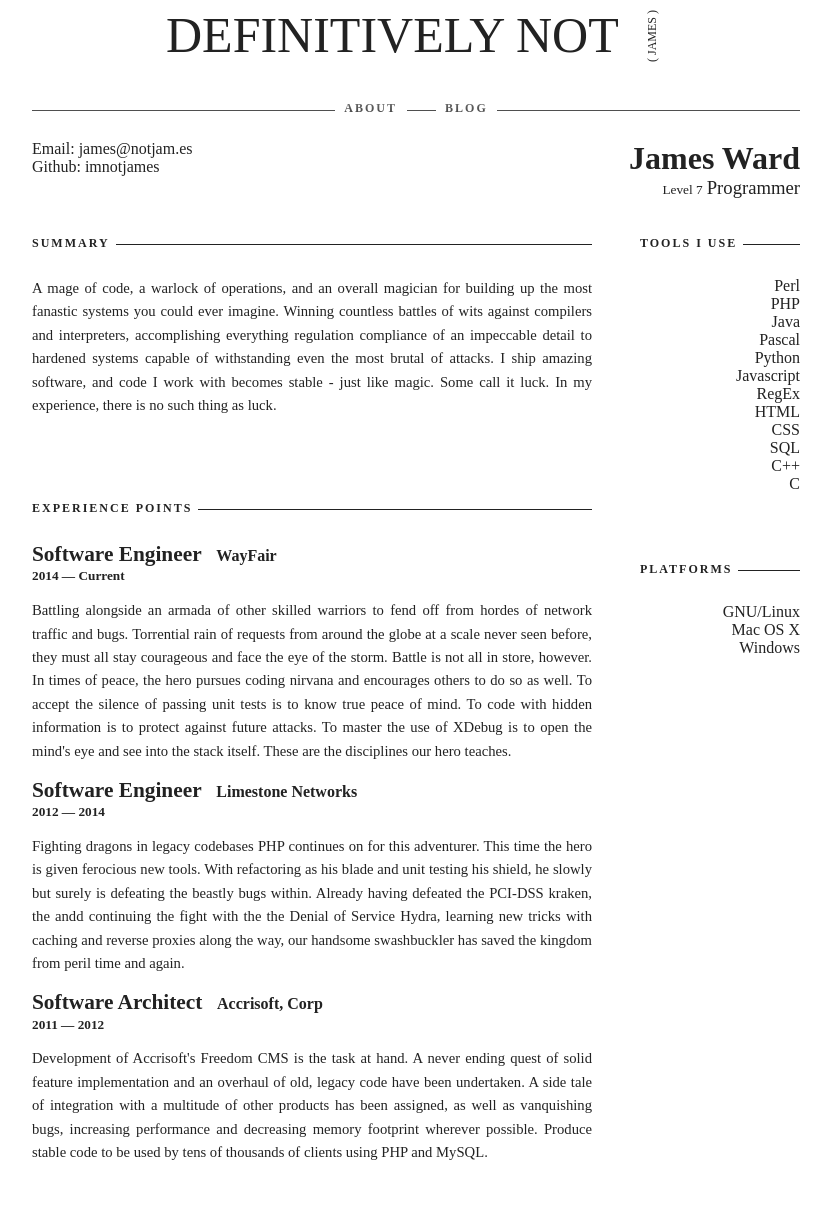
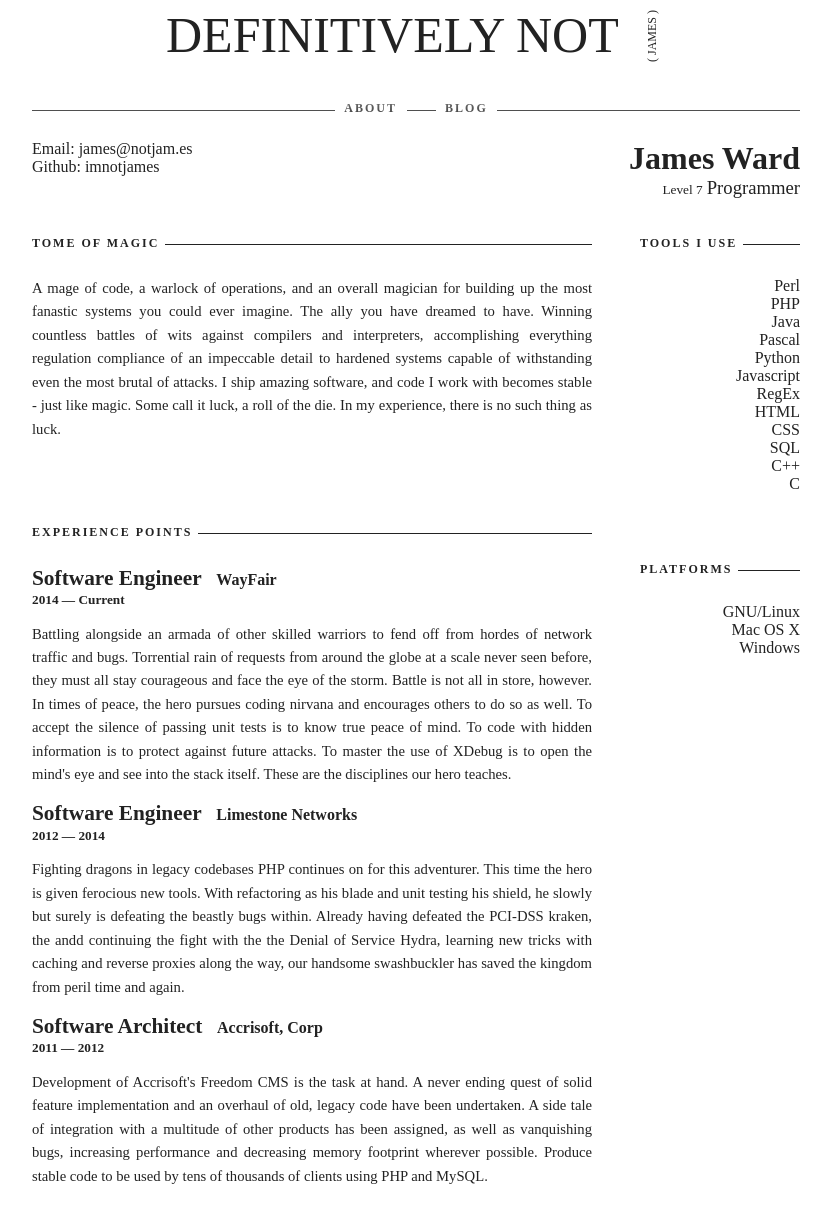
Before and after one commit to imnotjames/imnotjames.github.io, a Jekyll site: the page built from resume.html, in a window 1280 px wide and 1267 px high. Shown: the top 1223 px of the window, without its empty margins (224-1055 px from the left). Built offline with Jekyll 4.4.1, drawn with Linux system fonts in a browser that asks for light colours; some web fonts are replaced; Markdown is read by kramdown in place of the engine named in the settings.

Commit message:
be even more ridiculous

```diff
--- a/resume.html
+++ b/resume.html
@@ -63,18 +63,19 @@ title: Resume
 		<article id="about_summary">
 			<header>
 				<h2 class="title">
-					Summary
+					Tome of Magic
 				</h2>
 			</header>
 			<blockquote>
 				A mage of code, a warlock of operations, and an overall magician for building up the most fanastic
-				systems you could ever imagine.
+				systems you could ever imagine.  The ally you have dreamed to have.
+
 				Winning countless battles of wits against compilers and interpreters,  accomplishing everything
 				regulation compliance of an impeccable detail to hardened systems capable of withstanding even
 				the most brutal of attacks.
 
 				I ship amazing software, and code I work with becomes stable - just like magic.
-				Some call it luck.  In my experience, there is no such thing as luck.
+				Some call it luck, a roll of the die.  In my experience, there is no such thing as luck.
 			</blockquote>
 		</article>
 
```
